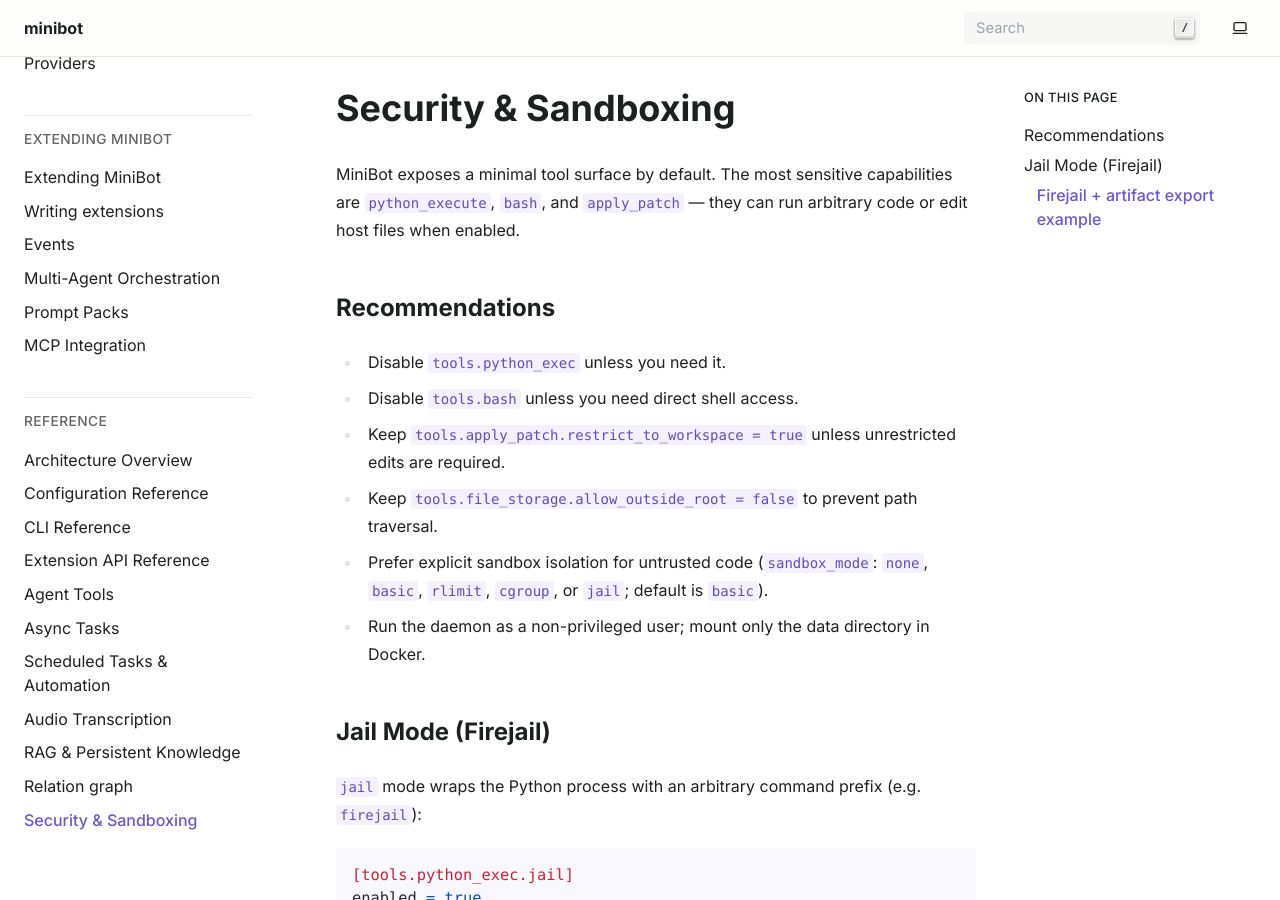
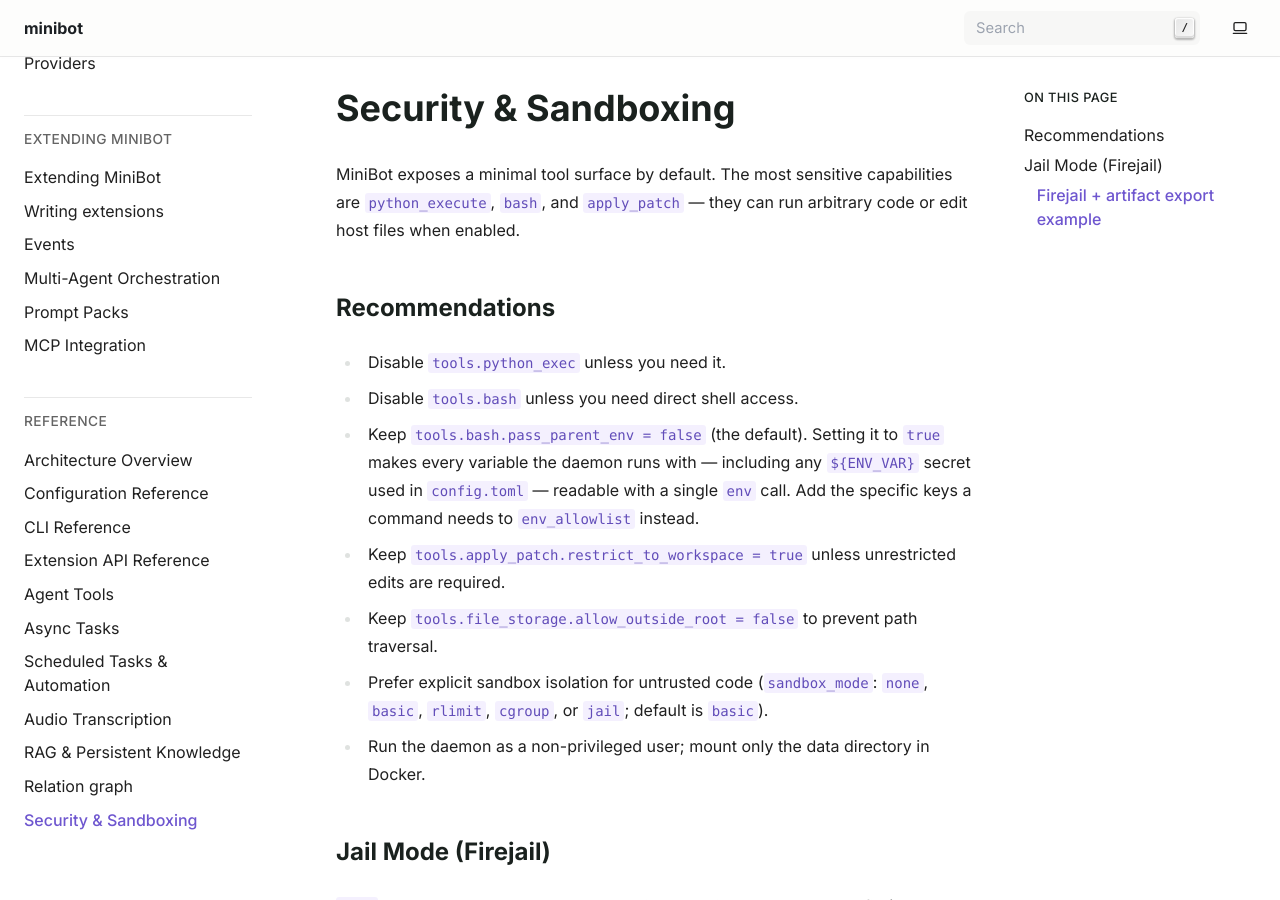
Before and after one commit to sonic182/minibot, a Sphinx documentation site: the page built from docs/security.rst, in a window 1280 px wide and 900 px high. Built offline with Sphinx 7.4.7, drawn with Linux system fonts in a browser that asks for light colours.

```diff
--- a/config.example.toml
+++ b/config.example.toml
@@ -385,12 +385,15 @@ pass_parent_env = false
 env_allowlist = ["PATH", "LANG", "LC_ALL", "PYTHONUTF8"]
 
 # Host Bash execution tool.
+# `pass_parent_env = true` hands the LLM every variable the daemon runs with, including any
+# ${ENV_VAR} secret used elsewhere in this file — one `env` call retrieves them all. Widen
+# env_allowlist instead.
 [tools.bash]
 enabled = false
 default_timeout_seconds = 15
 max_timeout_seconds = 120
 max_output_bytes = "128KB"
-pass_parent_env = true
+pass_parent_env = false
 env_allowlist = ["PATH", "HOME", "USER", "LANG", "LC_ALL", "SHELL"]
 
 # Generic offload of oversized tool results to a managed temp file, so the agent
--- a/config.yolo.toml
+++ b/config.yolo.toml
@@ -191,6 +191,8 @@ artifacts_jail_shared_dir = ""
 pass_parent_env = false
 env_allowlist = ["PATH", "LANG", "LC_ALL", "PYTHONUTF8"]
 
+# Deliberate opt-out: the default is `pass_parent_env = false`. This profile keeps the full parent
+# environment — including any ${ENV_VAR} secret — reachable from `bash`. That is the yolo bargain.
 [tools.bash]
 enabled = true
 default_timeout_seconds = 15
--- a/docs/security.rst
+++ b/docs/security.rst
@@ -14,6 +14,10 @@ Recommendations
 
 - Disable ``tools.python_exec`` unless you need it.
 - Disable ``tools.bash`` unless you need direct shell access.
+- Keep ``tools.bash.pass_parent_env = false`` (the default). Setting it to ``true`` makes every
+  variable the daemon runs with — including any ``${ENV_VAR}`` secret used in ``config.toml`` —
+  readable with a single ``env`` call. Add the specific keys a command needs to ``env_allowlist``
+  instead.
 - Keep ``tools.apply_patch.restrict_to_workspace = true`` unless unrestricted edits are required.
 - Keep ``tools.file_storage.allow_outside_root = false`` to prevent path traversal.
 - Prefer explicit sandbox isolation for untrusted code (``sandbox_mode``: ``none``, ``basic``, ``rlimit``, ``cgroup``, or ``jail``; default is ``basic``).
```
Also changed, not shown: CHANGELOG.md (+10 -0 lines), 3 other files.
